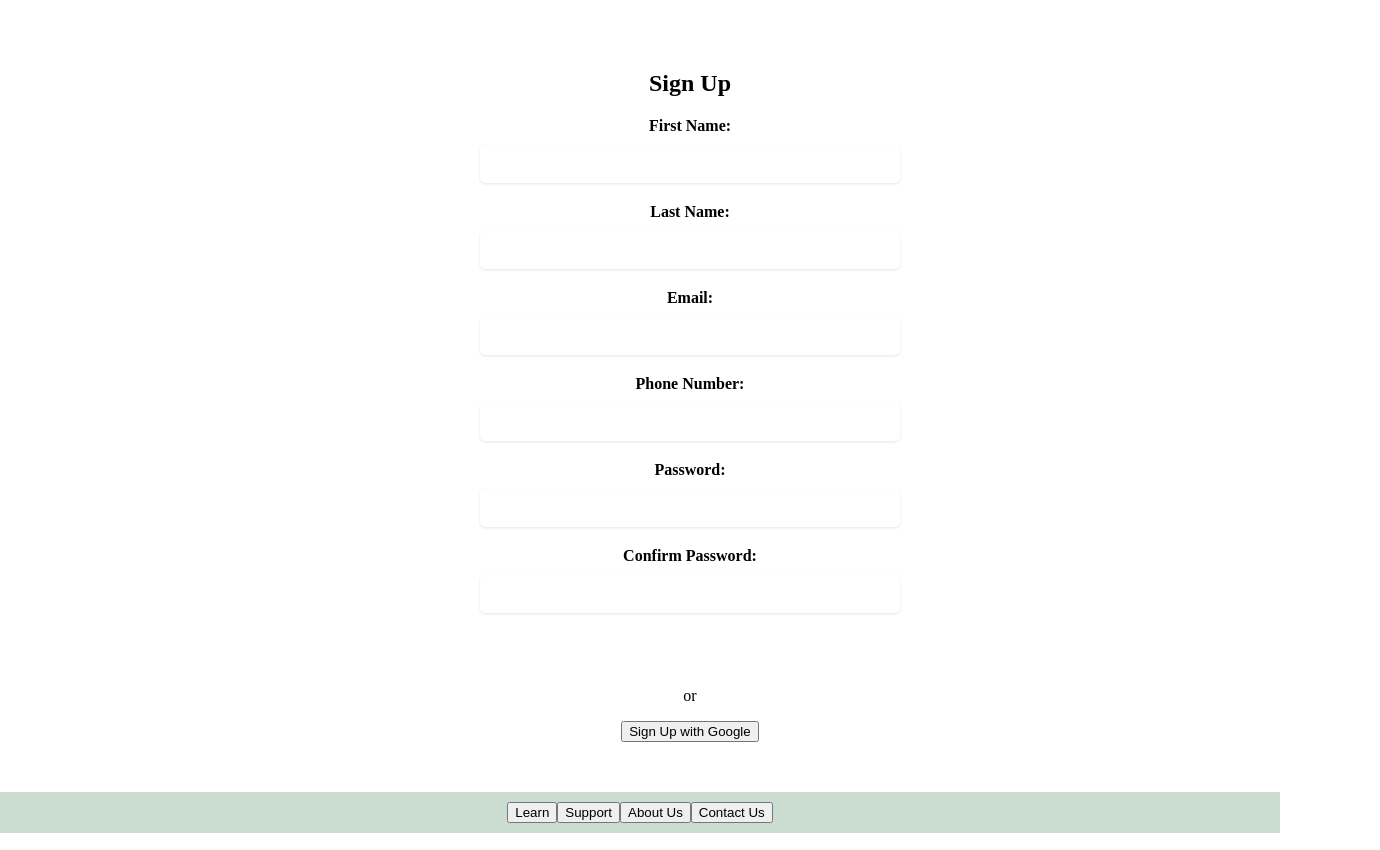
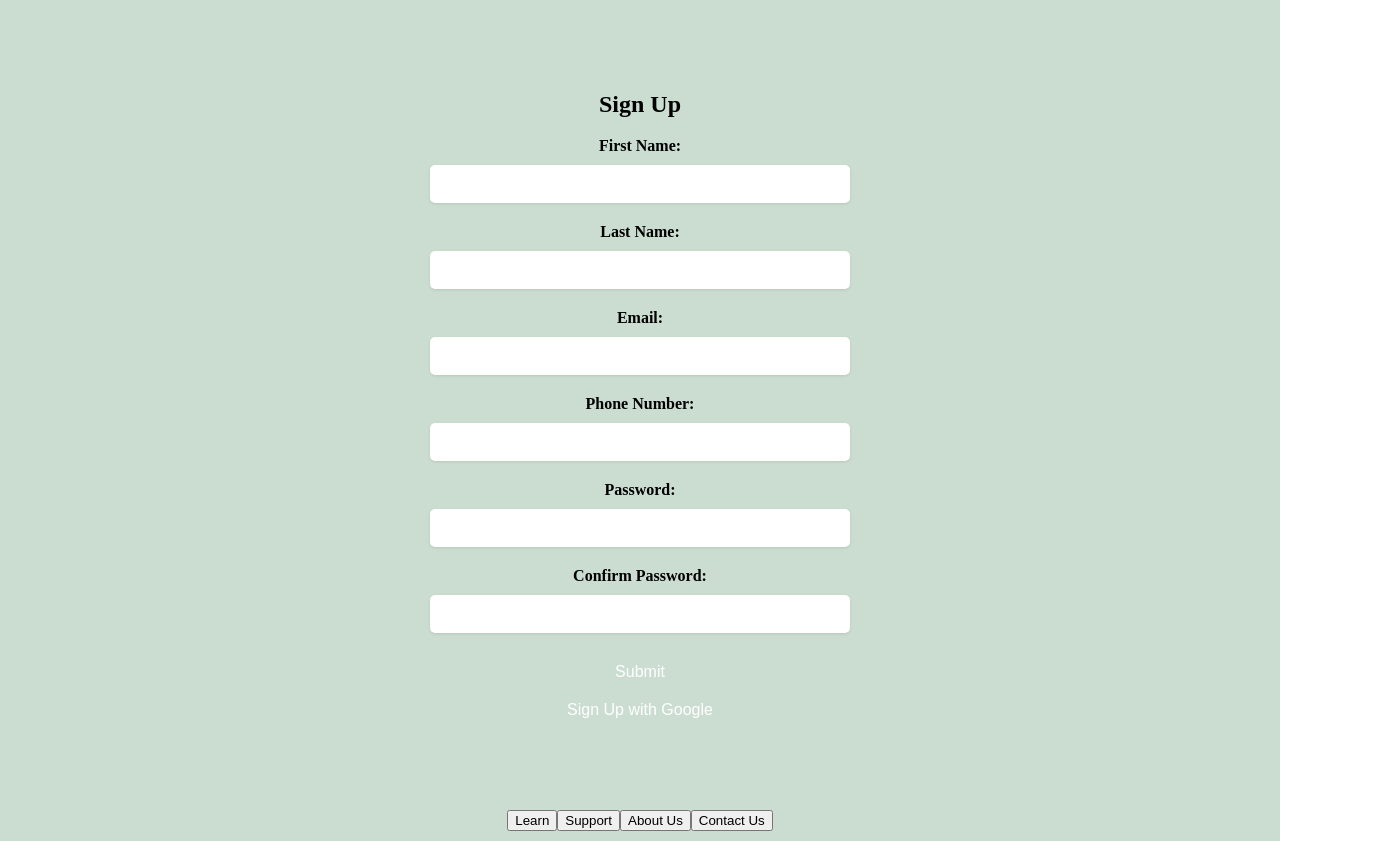
Before and after one commit to bhawansh-bns/final-screens, a React (Create React App) app: page / in a window 1280 px wide. Shown: the whole page, 1380 px wide, since content can reach past the window. Built offline with nearby package versions, Linux system fonts and the light colour scheme.

Commit message:
sign up page

```diff
--- a/src/SignUpPage/SignUpPageStyles.module.css
+++ b/src/SignUpPage/SignUpPageStyles.module.css
@@ -1,3 +1,11 @@
+.container {
+  background-color: var(--color-gainsboro-200);
+  display: flex;
+  justify-content: center;
+  align-items: center;
+  height: 100vh;
+}
+
 .signupContainer {
   display: flex;
   flex-direction: column;
@@ -33,7 +41,8 @@
   font-size: 16px;
 }
 
-  button[type="submit"], button[type="button"] {
+button[type="submit"],
+button[type="button"] {
   width: 100%;
   padding: 10px;
   border: none;
@@ -45,6 +54,7 @@
   visibility: visible;
 }
 
-  button[type="submit"]:hover, button[type="button"]:hover {
+button[type="submit"]:hover,
+button[type="button"]:hover {
   background-color: var(--color-blue-hover);
 }
--- a/src/components/SignUp.jsx
+++ b/src/components/SignUp.jsx
@@ -1,5 +1,5 @@
 import React, { useState } from "react";
-import styles from './SignUpPageStyles.module.css';
+import styles from '../SignUpPage/SignUpPageStyles.module.css';
 
 function SignUp() {
   const [firstName, setFirstName] = useState("");
@@ -63,11 +63,12 @@ function SignUp() {
           value={confirmPassword}
           onChange={(e) => setConfirmPassword(e.target.value)}
         />
-        <button type="submit">Submit</button>
 
+        <div className={styles.buttonContainer}>
+          <button type="submit">Submit</button>
+          <button type="button">Sign Up with Google</button>
+        </div>
       </form>
-      <p>or</p>
-      <button>Sign Up with Google</button>
     </div>
   );
 }
--- a/src/components/SignUpPageStyles.module.css
+++ /dev/null
@@ -1,50 +0,0 @@
-.signupContainer {
-    display: flex;
-    flex-direction: column;
-    justify-content: center;
-    align-items: center;
-    width: 100%;
-    height: 100%;
-    padding: 50px;
-    margin: 0 auto;
-  }
-
-  form {
-    display: flex;
-    flex-direction: column;
-    align-items: center;
-    width: 100%;
-    max-width: 400px;
-  }
-
-  label {
-    margin-bottom: 10px;
-    font-weight: bold;
-    color: var(--color-silver);
-  }
-
-  input {
-    width: 100%;
-    padding: 10px;
-    margin-bottom: 20px;
-    border: none;
-    border-radius: 5px;
-    box-shadow: 0px 1px 3px rgba(0, 0, 0, 0.1);
-    font-size: 16px;
-  }
-
-  button[type="submit"], button[type="button"] {
-    width: 100%;
-    padding: 10px;
-    border: none;
-    border-radius: 5px;
-    background-color: var(--color-blue);
-    color: #fff;
-    font-size: 16px;
-    cursor: pointer;
-    visibility: visible;
-  }
-
-  button[type="submit"]:hover, button[type="button"]:hover {
-    background-color: var(--color-blue-hover);
-  }
```
Lines whose indentation alone changed are shown as unchanged.
